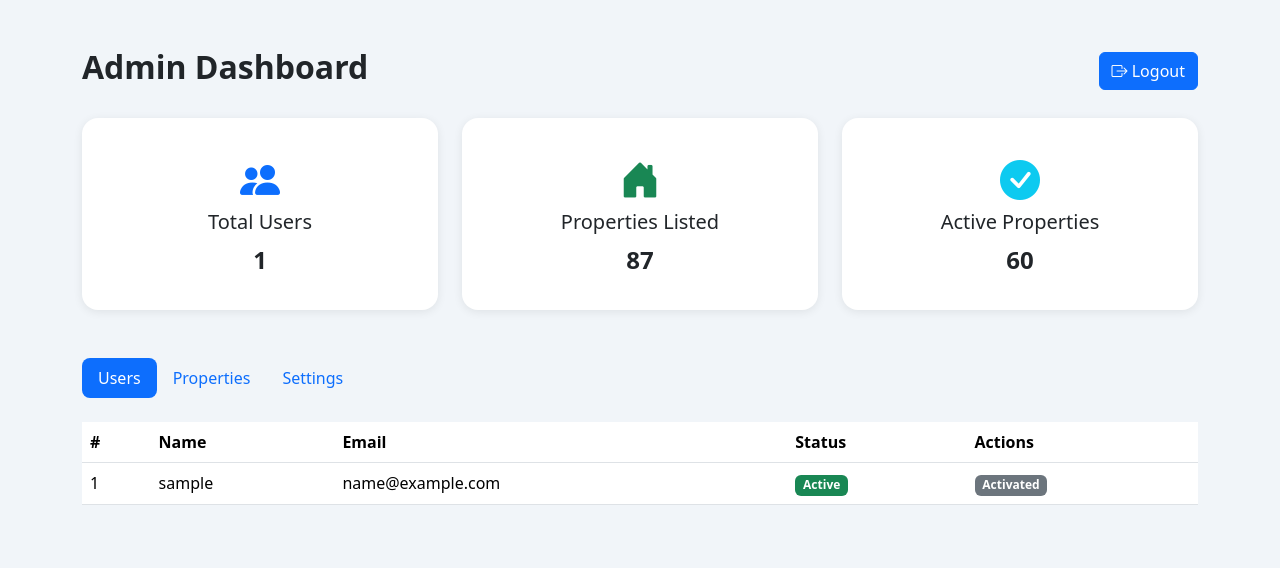
After one commit to ma9737149/estates-system, a Flask app: page /admin/ in a window 1280 px wide. The commit adds this page. Shown: the top 568 px of the page. Run offline with Flask 3, Linux system fonts and the light colour scheme; a user stored in the database is signed in; tables that the repository leaves empty hold one stand-in row (values such as "Sample post"); parts of the project's set-up code (start-up, migrations or seed data) failed here and were passed over.

Commit message:
adding admin panel && created manage members system (ENDED AUTH)

```diff
--- a/app/__init__.py
+++ b/app/__init__.py
@@ -1,7 +1,7 @@
 from flask import Flask
 from .config import AppConfigrations
 from .extensions import db , login_manager , bcrypt
-from routes import auth , estates
+from routes import auth , estates , admin
 
 
 
@@ -10,9 +10,11 @@ def create_app():
     app = Flask(__name__ , static_folder='/static' , template_folder = "/template")
     app.config.from_object(AppConfigrations)
 
-    login_manager.init_app(app)
     app.register_blueprint(auth)
     app.register_blueprint(estates)
+    app.register_blueprint(admin)
+
+    login_manager.init_app(app)
     db.init_app(app)
     bcrypt.init_app(app)
 
--- a/models/auth.py
+++ b/models/auth.py
@@ -7,9 +7,11 @@ class User(db.Model , UserMixin):
     username = db.Column(db.String(80) , unique = True , nullable = False)
     email = db.Column(db.String(120), unique=True, nullable=False)
     password = db.Column(db.String(200), nullable=False)
-    created_at = db.Column(db.DateTime, default=datetime.utcnow)
+    created_at = db.Column(db.DateTime, default=datetime.utcnow , nullable = False)
     phone_number = db.Column(db.Integer , unique=True , nullable = False)
     active = db.Column(db.Integer , unique=False , nullable = False , default = 0)
+    role = db.Column(db.String(20), unique=False , nullable = False , default = 'user')
+
 
     def __repr__(self) -> str:
         return f'User(id={self.id} , username={self.username} , email = {self.email} , phone_number = {self.phone_number} )'
--- a/routes/__init__.py
+++ b/routes/__init__.py
@@ -1,2 +1,3 @@
 from .auth import auth
 from .estates import estates
+from .admin import admin
--- /dev/null
+++ b/routes/admin.py
@@ -0,0 +1,61 @@
+from models.auth import User
+from flask import Blueprint , render_template , flash , redirect , url_for
+from flask_login import login_required , current_user
+from app import db
+
+
+admin = Blueprint("admin" , __name__ , static_folder="static/" , template_folder="templates/" , url_prefix='/admin/')
+
+
+
+@admin.route('/')
+@login_required
+def index():
+    if not current_user.role == 'admin':
+        flash('You don\'t have permission to access the admin panel.' , 'danger')
+        return redirect(url_for('estates.index'))
+    else:
+        users = User.query.all()
+        # active_users = User.query.filter_by(active=1)
+        return render_template('admin.html' , users=users , users_len = len(users))
+
+@admin.route('/activate/<int:user_id>')
+@login_required
+def activate(user_id):
+    if current_user.role == "admin":
+        user = User.query.get(user_id)
+        if user:
+            if user.active == 0:
+                user.active = 1
+                db.session.commit()
+                flash("User is activated succesfully")
+                return redirect(url_for('admin.index'))
+            else:
+                flash("User is already active" , category='info')
+                return redirect(url_for('admin.index'))
+        else:
+            flash('User does not exists' , category='danger')
+            return redirect(url_for('admin.index'))
+
+    else:
+        flash('You don\'t have permission to access the admin panel.' , 'danger')
+        return redirect(url_for('estates.index'))
+
+
+@admin.route('/deactivate/<int:user_id>')
+@login_required
+def deactivate(user_id):
+    if current_user.role == "admin":
+        user = User.query.get(user_id)
+        if user:
+            db.session.delete(user)
+            db.session.commit()
+            flash("User is deactivated succesfully")
+            return redirect(url_for('admin.index'))
+        else:
+            flash('User does not exists' , category='danger')
+            return redirect(url_for('admin.index'))
+
+    else:
+        flash('You don\'t have permission to access the admin panel.' , 'danger')
+        return redirect(url_for('estates.index'))
--- a/routes/auth.py
+++ b/routes/auth.py
@@ -72,7 +72,7 @@ def signUp():
     return render_template('auth/signUp.html' , form=form)
 
 
-@auth.get('/')
+@auth.get('/logout')
 def logout():
     if current_user.is_authenticated:
         logout_user()
--- a/routes/estates.py
+++ b/routes/estates.py
@@ -4,6 +4,7 @@ from flask_login import login_required , current_user
 estates = Blueprint("estates" , __name__ , static_folder="static/estates" , template_folder="templates/estates")
 
 
+
 @estates.route('/')
 @login_required
 def index():
--- a/run.py
+++ b/run.py
@@ -3,5 +3,7 @@ from app import create_app
 app = create_app()
 
 
+
+
 if __name__ == "__main__":
     app.run(debug=True)
--- /dev/null
+++ b/templates/admin.html
@@ -0,0 +1,186 @@
+<!DOCTYPE html>
+<html lang="en" dir="ltr">
+<head>
+  <meta charset="UTF-8">
+  <meta name="viewport" content="width=device-width, initial-scale=1.0">
+  <title>Admin Dashboard | Real Estate</title>
+  <link href="https://cdn.jsdelivr.net/npm/bootstrap@5.3.3/dist/css/bootstrap.min.css" rel="stylesheet">
+  <link href="https://cdn.jsdelivr.net/npm/bootstrap-icons@1.11.1/font/bootstrap-icons.css" rel="stylesheet">
+  <style>
+    body {
+      background-color: #f1f5f9;
+    }
+    .card {
+      border: none;
+      border-radius: 1rem;
+      box-shadow: 0 2px 10px rgba(0,0,0,0.08);
+      transition: all 0.3s;
+    }
+    .card:hover {
+      transform: translateY(-5px);
+      box-shadow: 0 4px 15px rgba(0,0,0,0.15);
+    }
+    .table thead {
+      background-color: #e2e8f0;
+    }
+    .nav-pills .nav-link.active {
+      background-color: #0d6efd;
+    }
+    .nav-pills .nav-link {
+      border-radius: 0.5rem;
+      color: #0d6efd;
+    }
+  </style>
+</head>
+<body>
+
+<div class="container py-5">
+
+  <!-- Header -->
+  <div class="d-flex justify-content-between align-items-center mb-4">
+    <h2 class="fw-bold">Admin Dashboard</h2>
+    <a class="btn btn-primary" href="{{ url_for('auth.logout') }}"><i class="bi bi-box-arrow-right"></i> Logout</a>
+  </div>
+
+  <!-- Stats Cards -->
+  <div class="row g-4 mb-5">
+    <div class="col-md-4">
+      <div class="card text-center p-3">
+        <div class="card-body">
+          <i class="bi bi-people-fill fs-1 text-primary mb-2"></i>
+          <h5 class="card-title">Total Users</h5>
+          <p class="card-text fs-4 fw-bold">{{ users_len }}</p>
+        </div>
+      </div>
+    </div>
+    <div class="col-md-4">
+      <div class="card text-center p-3">
+        <div class="card-body">
+          <i class="bi bi-house-door-fill fs-1 text-success mb-2"></i>
+          <h5 class="card-title">Properties Listed</h5>
+          <p class="card-text fs-4 fw-bold">87</p> <!-- not really -->
+        </div>
+      </div>
+    </div>
+    <div class="col-md-4">
+      <div class="card text-center p-3">
+        <div class="card-body">
+          <i class="bi bi-check-circle-fill fs-1 text-info mb-2"></i>
+          <h5 class="card-title">Active Properties</h5>
+          <p class="card-text fs-4 fw-bold">60</p>
+        </div>
+      </div>
+    </div>
+  </div>
+
+  <!-- Tabs -->
+  <ul class="nav nav-pills mb-4" id="pills-tab" role="tablist">
+    <li class="nav-item" role="presentation">
+      <button class="nav-link active" id="pills-users-tab" data-bs-toggle="pill" data-bs-target="#pills-users" type="button">Users</button>
+    </li>
+    <li class="nav-item" role="presentation">
+      <button class="nav-link" id="pills-properties-tab" data-bs-toggle="pill" data-bs-target="#pills-properties" type="button">Properties</button>
+    </li>
+    <li class="nav-item" role="presentation">
+      <button class="nav-link" id="pills-settings-tab" data-bs-toggle="pill" data-bs-target="#pills-settings" type="button">Settings</button>
+    </li>
+  </ul>
+
+  <div class="tab-content" id="pills-tabContent">
+
+    <!-- Users Tab -->
+    <div class="tab-pane fade show active" id="pills-users" role="tabpanel">
+      <div class="table-responsive">
+        <table class="table align-middle">
+          <thead>
+            <tr>
+              <th>#</th>
+              <th>Name</th>
+              <th>Email</th>
+              <th>Status</th>
+              <th>Actions</th>
+            </tr>
+          </thead>
+          <tbody>
+              {% for user in users %}
+                <tr>
+                    <td>{{ user.id }}</td>
+                    <td>{{ user.username }}</td>
+                    <td>{{ user.email }}</td>
+                    {% if user.active == 0 %}
+                    <td><span class="badge bg-danger">Inactive</span></td>
+                    <td>
+                      <a class="btn btn-success btn-sm" href="{{ url_for('admin.activate' , user_id = user.id) }}">
+                        <i class="bi bi-person-check"></i> Activate
+                      </a>
+                      <a class="btn btn-warning btn-sm" href="{{ url_for('admin.deactivate' , user_id = user.id) }}"><i class="bi bi-person-dash"></i> Deactivate</a>
+                    </td>
+                    {% else %}
+                    <td><span class="badge bg-success">Active</span></td>
+
+                    <td>
+                      <span class="badge bg-secondary">Activated</span>
+                    </td>
+                    {% endif %}
+
+                </tr>
+            {% endfor %}
+          </tbody>
+        </table>
+      </div>
+    </div>
+
+    <!-- Properties Tab -->
+    <div class="tab-pane fade" id="pills-properties" role="tabpanel">
+      <div class="table-responsive">
+        <table class="table align-middle">
+          <thead>
+            <tr>
+              <th>#</th>
+              <th>Title</th>
+              <th>Price</th>
+              <th>Status</th>
+              <th>Actions</th>
+            </tr>
+          </thead>
+          <tbody>
+            <tr>
+              <td>1</td>
+              <td>Apartment in Zamalek</td>
+              <td>2,500,000 EGP</td>
+              <td><span class="badge bg-success">Active</span></td>
+              <td>
+                <button class="btn btn-primary btn-sm"><i class="bi bi-pencil"></i> Edit</button>
+                <button class="btn btn-danger btn-sm"><i class="bi bi-trash"></i> Delete</button>
+              </td>
+            </tr>
+          </tbody>
+        </table>
+      </div>
+    </div>
+
+    <!-- Settings Tab -->
+    <div class="tab-pane fade" id="pills-settings" role="tabpanel">
+      <form class="bg-white p-4 rounded shadow-sm" style="max-width: 600px;">
+        <div class="mb-3">
+          <label class="form-label">Website Name</label>
+          <input type="text" class="form-control" placeholder="Enter website name">
+        </div>
+        <div class="mb-3">
+          <label class="form-label">Contact Email</label>
+          <input type="email" class="form-control" placeholder="Enter email">
+        </div>
+        <div class="mb-3">
+          <label class="form-label">Featured Properties Limit</label>
+          <input type="number" class="form-control" placeholder="Enter limit">
+        </div>
+        <button type="submit" class="btn btn-primary">Save Settings</button>
+      </form>
+    </div>
+
+  </div>
+</div>
+
+<script src="https://cdn.jsdelivr.net/npm/bootstrap@5.3.3/dist/js/bootstrap.bundle.min.js"></script>
+</body>
+</html>
--- a/templates/auth/signUp.html
+++ b/templates/auth/signUp.html
@@ -45,6 +45,7 @@
                 {% endfor %}
             </div>
 
+
             <div class="d-grid mb-3">
                 {{ form.submit(class="btn btn-success rounded-pill") }}
             </div>
```
Also changed, not shown: templates/base.html (+9 -0 lines), forms/auth.py (line endings or trailing spaces).
